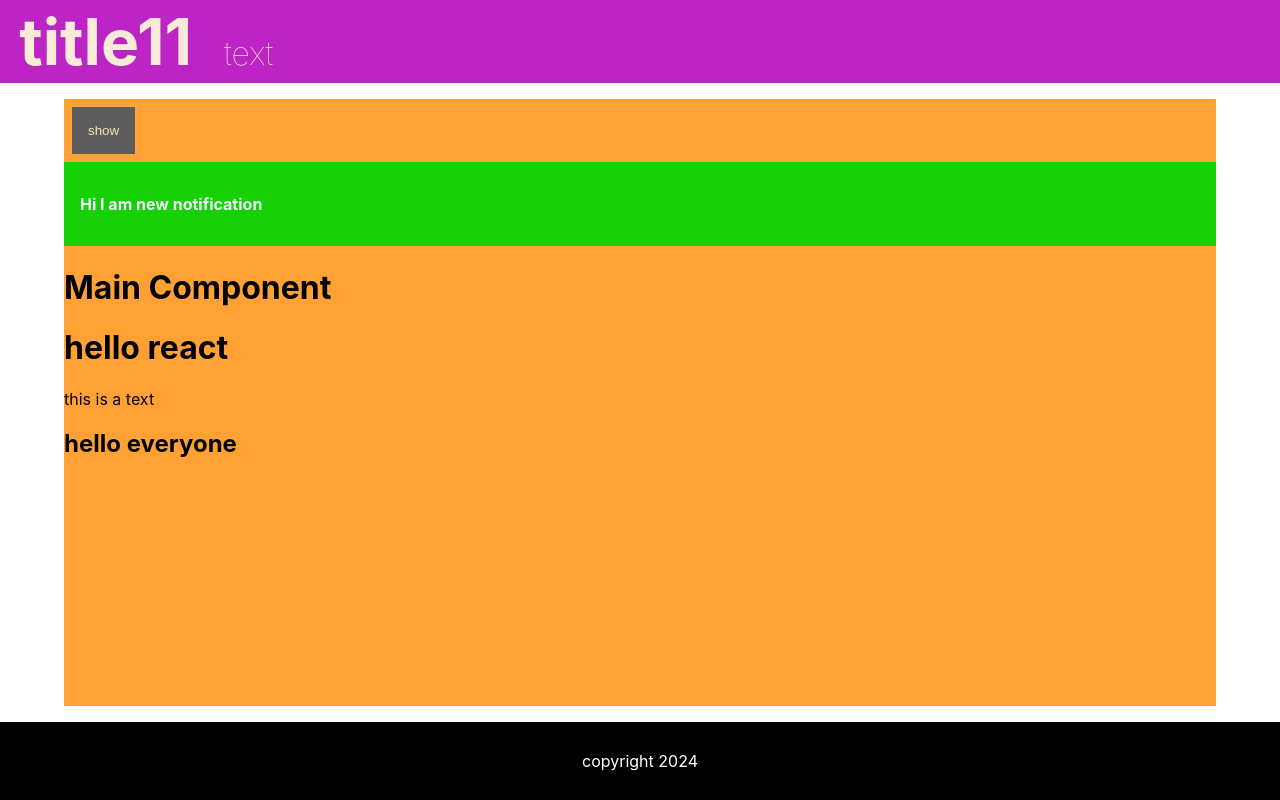
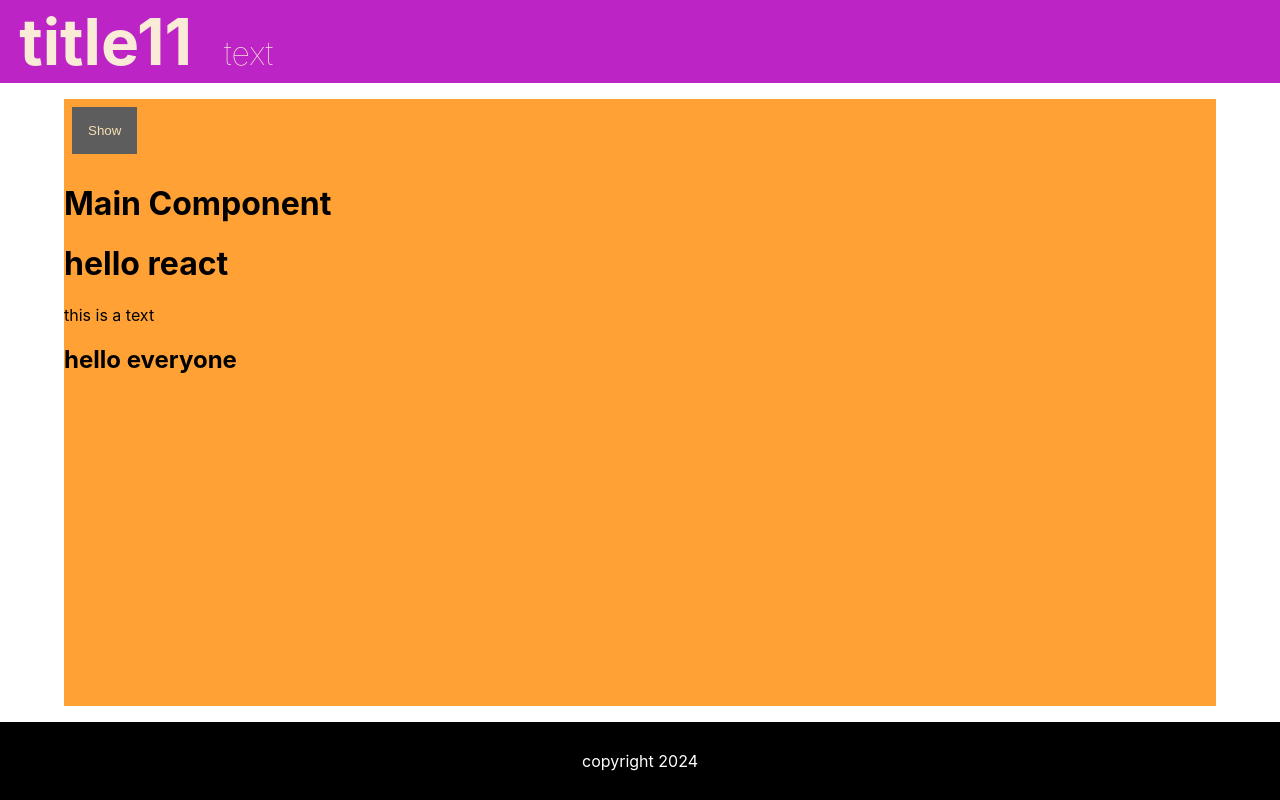
Before and after one commit to salemBahri/MyReactJS, a React (Create React App) app: page / in a window 1280 px wide. Built offline with nearby package versions, Linux system fonts and the light colour scheme.

Commit message:
show and gide component

```diff
--- a/src/Main.jsx
+++ b/src/Main.jsx
@@ -1,18 +1,25 @@
+import {useState} from "react";
 import FirstComponent from "./FirstComponent";
 import Notification from "./Notification";
 import Button from "./Button";
 
 const Main=(e)=>{
-
     const handle=()=>{
         console.log("clicked");
+        isShown(!shown)
 
     }
-
+    const [shown,isShown]=useState(false);
+    const title=shown ? "Hide" : "Show"
     return(
         <main className="main">
-            <Button title="show" onClick={handle}/>
-            <Notification text="Hi I am new notification"/>
+            <Button title={title} onClick={handle}/>
+            {
+                shown
+                &&
+                <Notification text="Hi I am new notification"/>
+            }
+
             <h1>Main Component</h1>
             <FirstComponent />
         </main>
```
